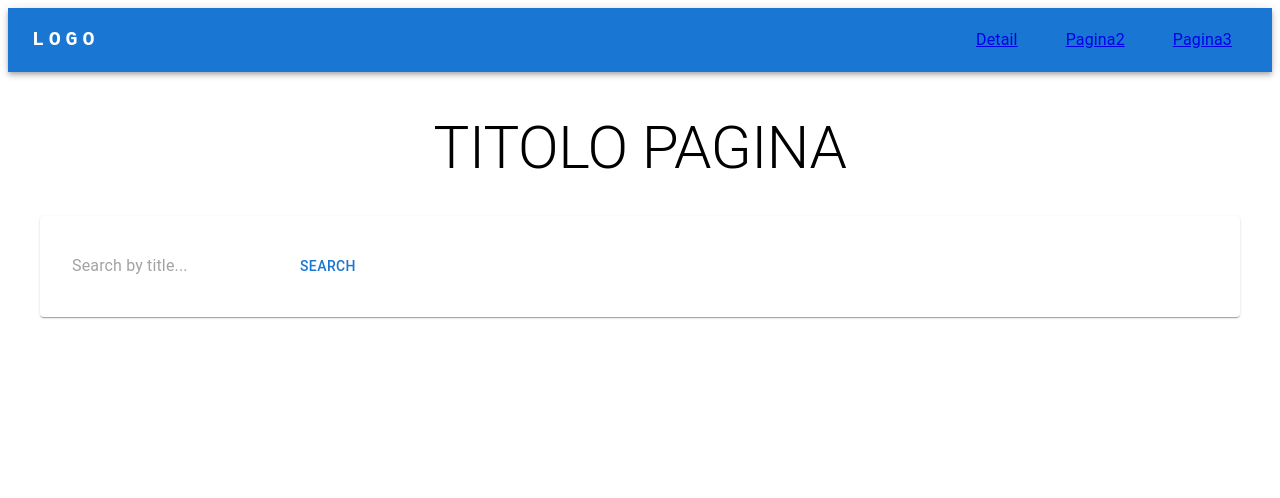
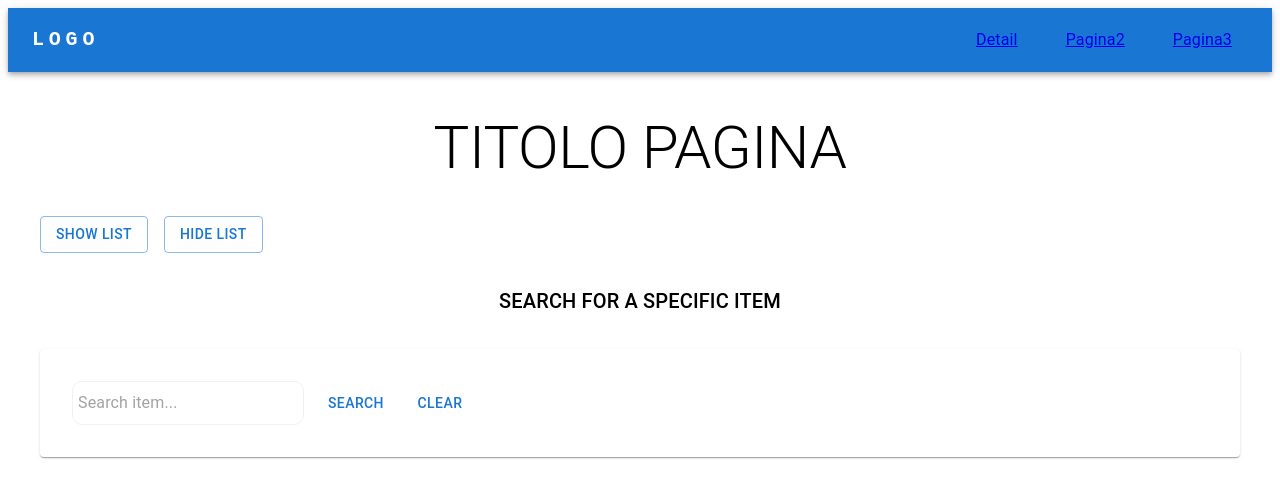
Before and after one commit to g-piras/PokemonApi, a React (Create React App) app: page / in a window 1280 px wide. Shown: the top 498 px of the page. Built offline with nearby package versions, Linux system fonts and the light colour scheme.

Commit message:
add homepage and cards within homepage

```diff
--- a/package.json
+++ b/package.json
@@ -14,6 +14,7 @@
     "@types/node": "^16.18.38",
     "@types/react": "^18.2.14",
     "@types/react-dom": "^18.2.6",
+    "axios": "^1.4.0",
     "react": "^18.2.0",
     "react-dom": "^18.2.0",
     "react-router-dom": "^6.14.1",
--- a/src/models/page_one/PokemonsType.ts
+++ b/src/models/page_one/PokemonsType.ts
@@ -1,4 +1,5 @@
 export type PokemonsType = {
     name: string,
     url: string,
+    id: string
 }
--- a/src/pages/HomePage.tsx
+++ b/src/pages/HomePage.tsx
@@ -6,33 +6,58 @@ import {
   Paper,
   Typography,
   Box,
+  Card,
+  CardContent,
+  CardActions,
 } from '@mui/material';
 import { useCallback, useEffect, useState } from 'react';
-import { getPokemonBySearch } from '../api';
+import { getAllPokemons, getPokemonBySearch } from '../api';
 import { PokemonsType } from '../models/page_one/PokemonsType';
 import { Link, useSearchParams } from 'react-router-dom';
 
 const HomePage = () => {
   //STATES
   const [pokemons, setPokemons] = useState<PokemonsType[]>([]);
+  const [pokemon, setPokemon] = useState<any>([]);
   const [currentSearch, setCurrentSearch] = useSearchParams();
 
-  //SEARCH FUNCTION
+  // SEARCH ALL ITEMS (LIST)
+  const handleOnClick = () => {
+    getAllPokemons().then((res) => {
+      setPokemons(res.results);
+    });
+  };
+
+  //SEARCH SPECIFIC ITEM
   const handleOnSearch = useCallback(() => {
-    getPokemonBySearch(currentSearch?.get('search') || '').then((res) =>
-      setPokemons(res)
+    getPokemonBySearch(currentSearch?.get('search') || '').then((res) => {
+      setPokemon(res);
+    });
+  }, [currentSearch]);
+
+  useEffect(() => {
+    console.log('pokemon name', pokemon);
+  }, [pokemon]);
+
+  //SEARCH ON INPUT CHANGE
+  const handleOnSearchChange = useCallback(
+    (query: string) => {
+      setCurrentSearch({ search: query });
+    },
+    [setCurrentSearch]
   );
+
+  //CLEAR SEARCH
+  useEffect(() => {
+    handleOnSearch();
   }, [currentSearch]);
 
   //DISABLED BUTTON
   const isSearchButtonDisabled = () =>
     currentSearch.get('search')?.trim().length === 0;
 
-  useEffect(() => {
-    console.log('pokemons', pokemons);
-  }, [pokemons]);
-
   return (
+    <>
       <Grid container>
         <Grid item xs={12}>
           <Typography
@@ -43,11 +68,50 @@ const HomePage = () => {
           </Typography>
         </Grid>
         <Grid item xs={12} style={{ padding: '2em' }}>
+          <Grid item xs={6} sx={{ display: 'flex', columnGap: 2 }}>
+            <Button variant='outlined' onClick={handleOnClick}>
+              Show List
+            </Button>
+            <Button variant='outlined' onClick={() => setPokemons([])}>
+              Hide List
+            </Button>
+          </Grid>
+        </Grid>
+
+        {pokemons.map((p: PokemonsType) => (
+          <Card key={p.name} sx={{ minWidth: 275, margin: '10px' }}>
+            <CardContent>
+              <Typography
+                sx={{ fontSize: 14 }}
+                color='text.secondary'
+                gutterBottom
+              >
+                Pokemon
+              </Typography>
+              <Typography>name : {p.name}</Typography>
+            </CardContent>
+            <CardActions>
+              <Button size='small'>Dettaglio</Button>
+            </CardActions>
+          </Card>
+        ))}
+      </Grid>
+
+      <Grid container>
+        <Grid item xs={12}>
+          <Typography
+            variant='h6'
+            sx={{ textAlign: 'center', textTransform: 'uppercase' }}
+          >
+            Search for a specific item
+          </Typography>
+        </Grid>
+        <Grid item xs={12} style={{ padding: '2em' }}>
           <Paper
             component='form'
-          sx={{ display: 'flex', alignItems: 'center' }}
             style={{ padding: '2em' }}
             autoComplete='off'
+            sx={{ display: 'flex', alignItems: 'baseline' }}
             onSubmit={(e) => {
               e.preventDefault();
             }}
@@ -55,23 +119,69 @@ const HomePage = () => {
             <FormControl>
               <InputBase
                 id='outlined-basic'
-              placeholder='Search by title...'
-              //   onChange={(e) => handleOnSearchChange(e.target.value)}
+                placeholder='Search item...'
+                onChange={(e) => handleOnSearchChange(e.target.value)}
                 value={currentSearch.get('search') || ''}
                 autoFocus
+                sx={{
+                  border: '1px solid #f3f1e9',
+                  borderRadius: '10px',
+                  padding: '5px',
+                }}
               />
             </FormControl>
             <FormControl>
+              <Box sx={{ display: 'flex', columnGap: 2, marginLeft: 2 }}>
                 <Button
                   disabled={isSearchButtonDisabled()}
                   onClick={handleOnSearch}
                 >
                   Search
                 </Button>
+                <Button onClick={() => setCurrentSearch('')}>Clear</Button>
+              </Box>
             </FormControl>
           </Paper>
         </Grid>
+        <Box
+          sx={{
+            display: 'flex',
+            alignItems: 'center',
+            padding: '2em',
+          }}
+        >
+          {!!pokemon.name ? (
+            <Card sx={{ minWidth: 275 }}>
+              <CardContent>
+                <Typography
+                  sx={{
+                    fontSize: 18,
+                    textTransform: 'uppercase',
+                    fontWeight: 'bold',
+                    marginBottom: '30px',
+                  }}
+                  color='text.secondary'
+                  gutterBottom
+                >
+                  {pokemon.name}
+                </Typography>
+                Ability:{' '}
+                {pokemon.abilities.map((a: any) => (
+                  <ul>
+                    <li>{a.ability.name}</li>
+                  </ul>
+                ))}
+              </CardContent>
+              <CardActions>
+                <Button size='small'>Dettaglio</Button>
+              </CardActions>
+            </Card>
+          ) : (
+            ''
+          )}
+        </Box>
       </Grid>
+    </>
   );
 };
 
```
Also changed, not shown: src/components/Card.tsx (added, +44 -0 lines), 1 other file (tests, documents, lock files or other folders). Lines whose indentation alone changed are shown as unchanged.
